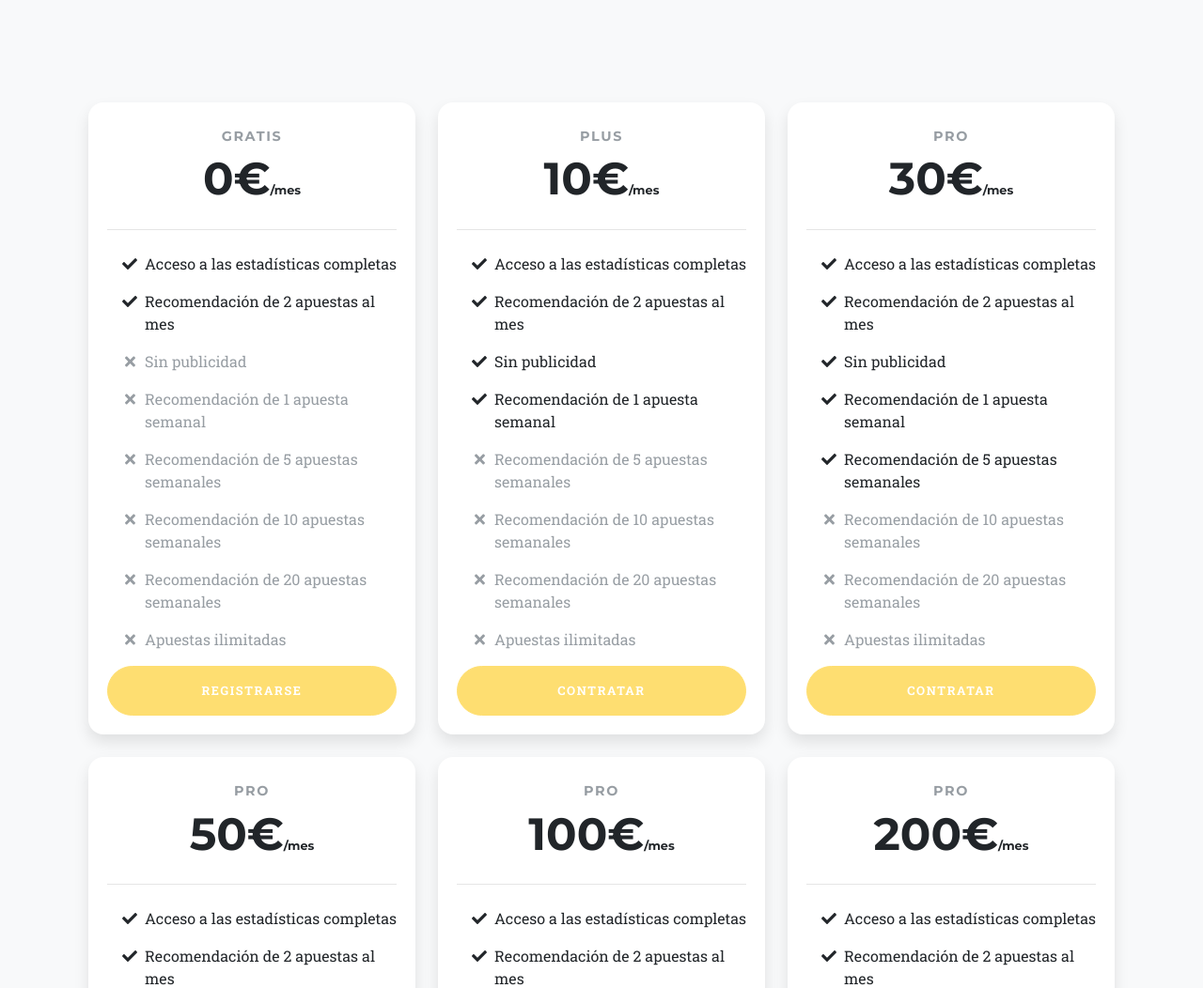
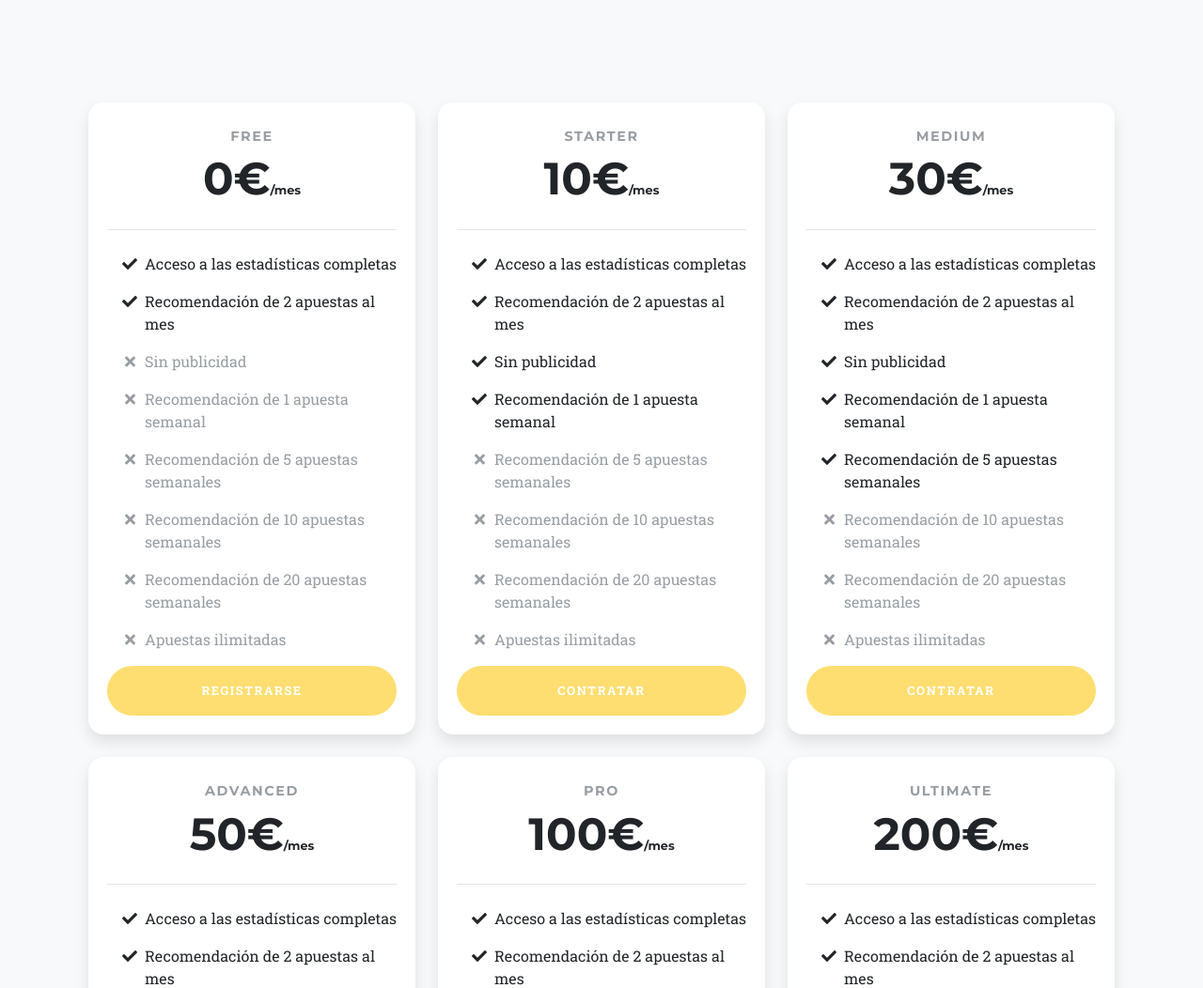
Before and after one commit to kevinnaranjo/EzMoney, a plain HTML site: page index.html in a window 1280 px wide. Shown: the part 1661-2713 px from the top of the page at 94% size. Drawn offline with nearby package versions, Linux system fonts and the light colour scheme; a web font is replaced by a local one.

Commit message:
correccion tarifas

```diff
--- a/index.html
+++ b/index.html
@@ -81,7 +81,7 @@
                             <div class="col-lg-4">
                                 <div class="card mb-5 mb-lg-0">
                                     <div class="card-body">
-                                        <h5 class="card-title text-muted text-uppercase text-center">Gratis</h5>
+                                        <h5 class="card-title text-muted text-uppercase text-center">Free</h5>
                                         <h6 class="card-price text-center">0€<span class="period">/mes</span></h6>
                                         <hr>
                                         <ul class="fa-ul">
@@ -102,7 +102,7 @@
                             <div class="col-lg-4">
                                 <div class="card mb-5 mb-lg-0">
                                     <div class="card-body">
-                                        <h5 class="card-title text-muted text-uppercase text-center">Plus</h5>
+                                        <h5 class="card-title text-muted text-uppercase text-center">Starter</h5>
                                         <h6 class="card-price text-center">10€<span class="period">/mes</span></h6>
                                         <hr>
                                         <ul class="fa-ul">
@@ -123,7 +123,7 @@
                             <div class="col-lg-4">
                                 <div class="card">
                                     <div class="card-body">
-                                        <h5 class="card-title text-muted text-uppercase text-center">Pro</h5>
+                                        <h5 class="card-title text-muted text-uppercase text-center">Medium</h5>
                                         <h6 class="card-price text-center">30€<span class="period">/mes</span></h6>
                                         <hr>
                                         <ul class="fa-ul">
@@ -144,7 +144,7 @@
                             <div class="col-lg-4" style="padding-top: 3vh">
                                 <div class="card">
                                     <div class="card-body">
-                                        <h5 class="card-title text-muted text-uppercase text-center">Pro</h5>
+                                        <h5 class="card-title text-muted text-uppercase text-center">Advanced</h5>
                                         <h6 class="card-price text-center">50€<span class="period">/mes</span></h6>
                                         <hr>
                                         <ul class="fa-ul">
@@ -186,7 +186,7 @@
                             <div class="col-lg-4" style="padding-top: 3vh">
                                 <div class="card">
                                     <div class="card-body">
-                                        <h5 class="card-title text-muted text-uppercase text-center">Pro</h5>
+                                        <h5 class="card-title text-muted text-uppercase text-center">Ultimate</h5>
                                         <h6 class="card-price text-center">200€<span class="period">/mes</span></h6>
                                         <hr>
                                         <ul class="fa-ul">
```
